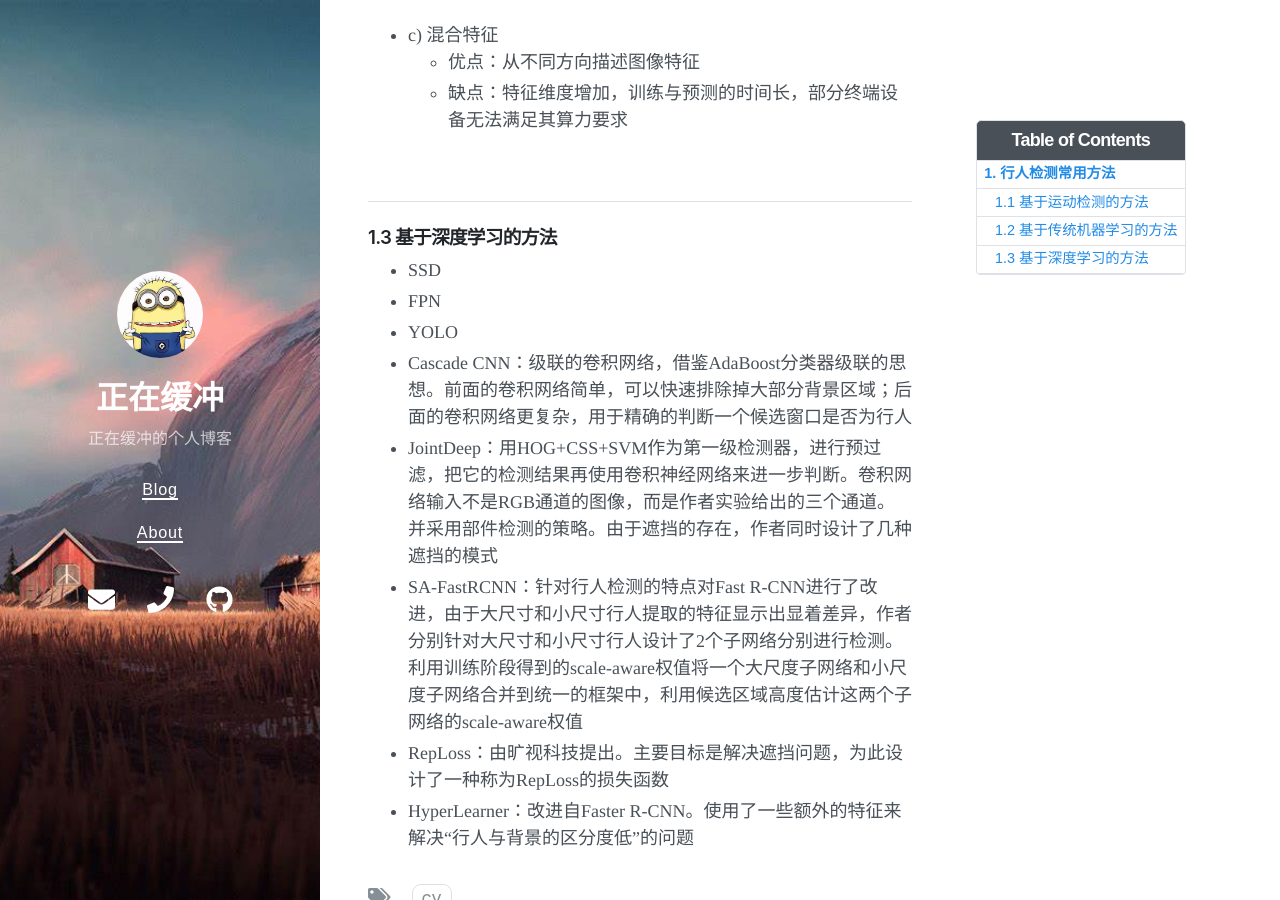
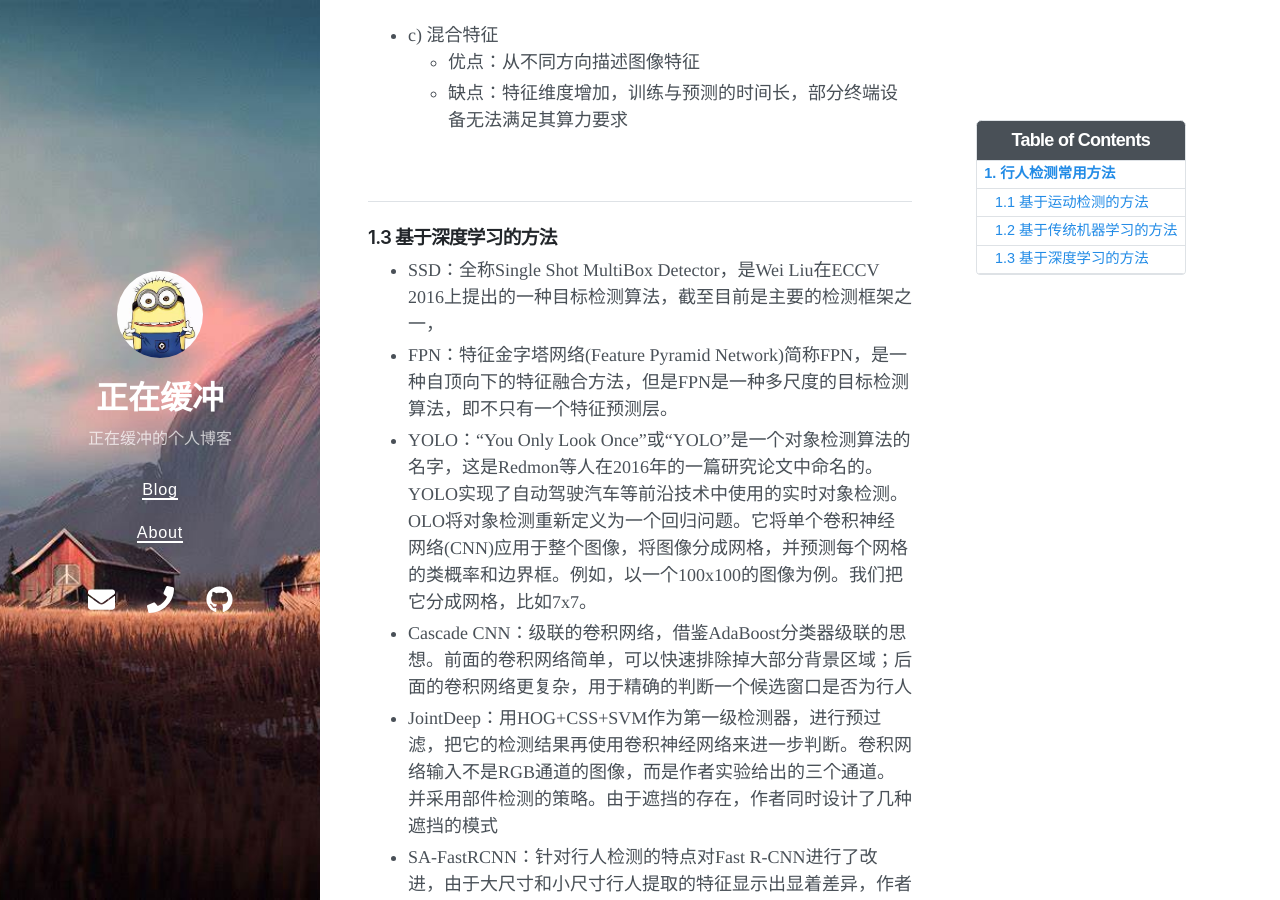
Before and after one commit to Zzhc3321/personal-blog.github.io, a Jekyll site: the page built from _posts/2022-04-13-P2-行人检测综述.md, in a window 1280 px wide and 900 px high, scrolled down 1063 px. Built offline with Jekyll 4.4.1, drawn with Linux system fonts in a browser that asks for light colours; nearby versions of some CDN libraries.

Commit message:
修改文件: _posts/2022-04-13-P2-行人检测综述.md

```diff
--- a/_posts/2022-04-13-P2-行人检测综述.md
+++ b/_posts/2022-04-13-P2-行人检测综述.md
@@ -68,9 +68,9 @@ author: zzhc
 
 ### 1.3 基于深度学习的方法
 
- - SSD
- - FPN
- - YOLO
+ - SSD：全称Single Shot MultiBox Detector，是Wei Liu在ECCV 2016上提出的一种目标检测算法，截至目前是主要的检测框架之一，
+ - FPN：特征金字塔网络(Feature Pyramid Network)简称FPN，是一种自顶向下的特征融合方法，但是FPN是一种多尺度的目标检测算法，即不只有一个特征预测层。
+ - YOLO：“You Only Look Once”或“YOLO”是一个对象检测算法的名字，这是Redmon等人在2016年的一篇研究论文中命名的。YOLO实现了自动驾驶汽车等前沿技术中使用的实时对象检测。OLO将对象检测重新定义为一个回归问题。它将单个卷积神经网络(CNN)应用于整个图像，将图像分成网格，并预测每个网格的类概率和边界框。例如，以一个100x100的图像为例。我们把它分成网格，比如7x7。
  - Cascade CNN：级联的卷积网络，借鉴AdaBoost分类器级联的思想。前面的卷积网络简单，可以快速排除掉大部分背景区域；后面的卷积网络更复杂，用于精确的判断一个候选窗口是否为行人
  - JointDeep：用HOG+CSS+SVM作为第一级检测器，进行预过滤，把它的检测结果再使用卷积神经网络来进一步判断。卷积网络输入不是RGB通道的图像，而是作者实验给出的三个通道。并采用部件检测的策略。由于遮挡的存在，作者同时设计了几种遮挡的模式
  - SA-FastRCNN：针对行人检测的特点对Fast R-CNN进行了改进，由于大尺寸和小尺寸行人提取的特征显示出显着差异，作者分别针对大尺寸和小尺寸行人设计了2个子网络分别进行检测。利用训练阶段得到的scale-aware权值将一个大尺度子网络和小尺度子网络合并到统一的框架中，利用候选区域高度估计这两个子网络的scale-aware权值
```
